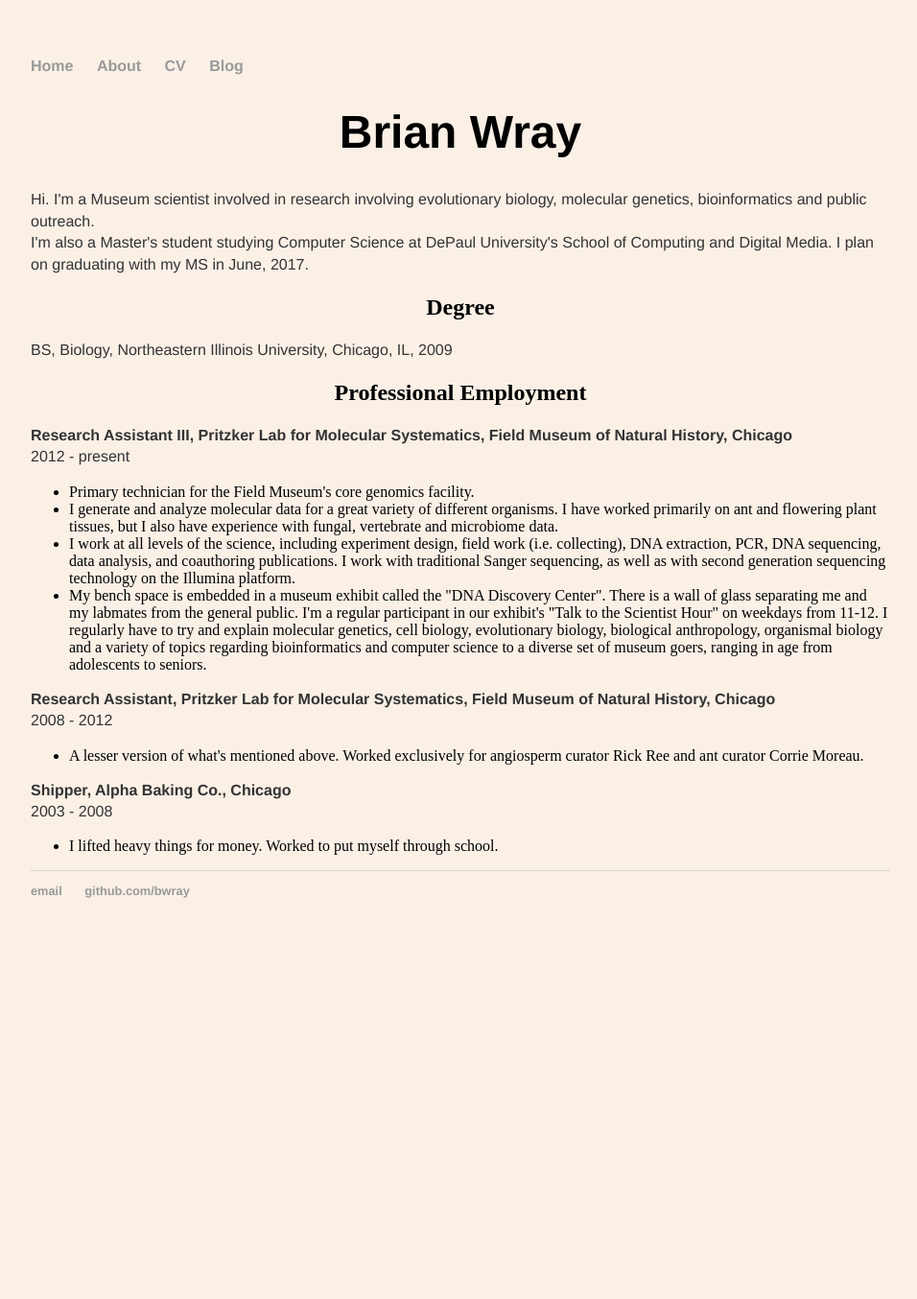
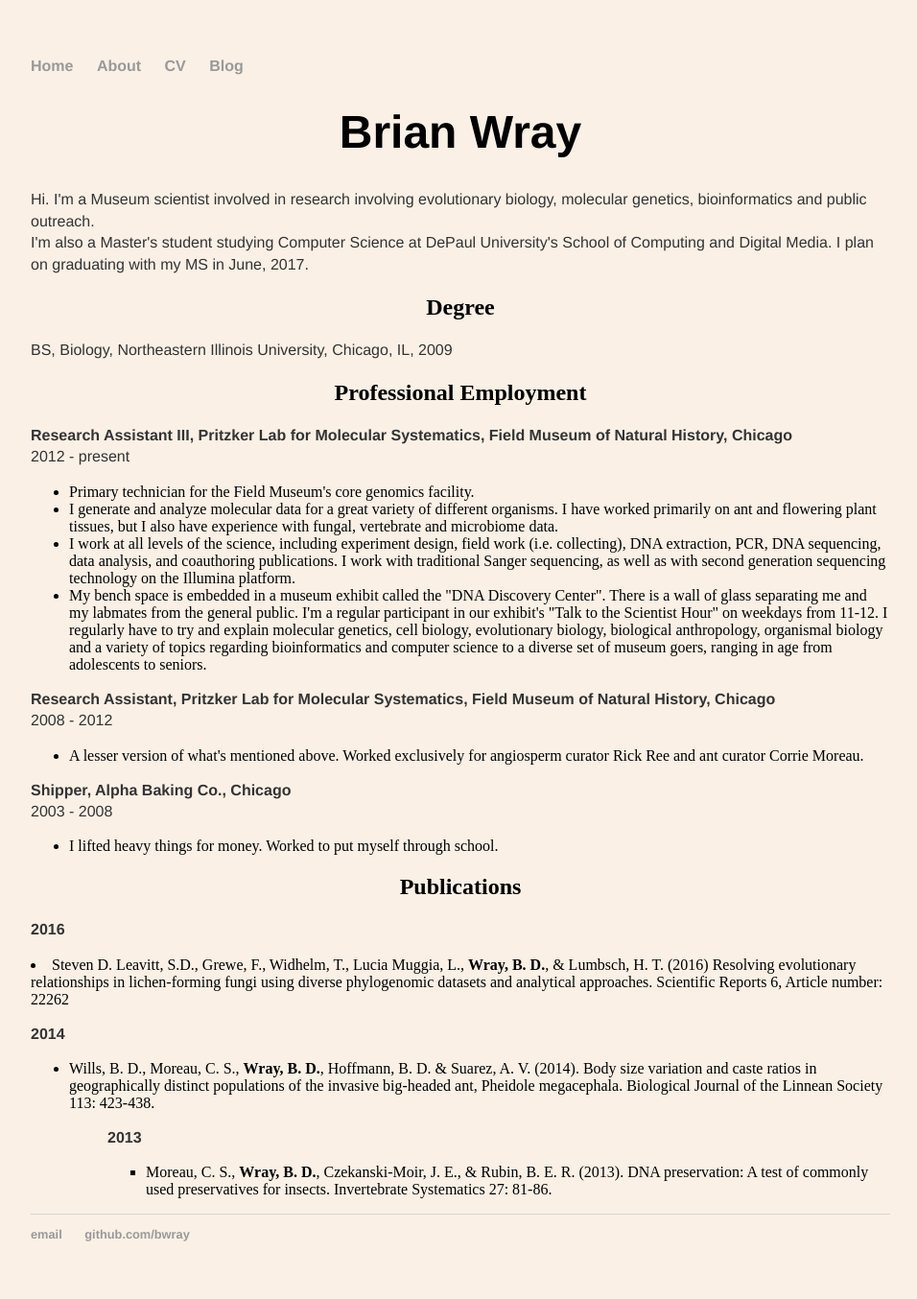
Before and after one commit to bwray/bwray.github.io, a Jekyll site: the page built from cv/index.html, in a window 1280 px wide. Shown: the whole page at 96% size, without its empty margins (160-1116 px from the left). Built offline with Jekyll 4.4.1, drawn with Linux system fonts in a browser that asks for light colours; before the commit the page ends 996 px from its top, so only the background shows below that.

Commit message:
playing with html on the cv

```diff
--- a/cv/index.html
+++ b/cv/index.html
@@ -40,3 +40,14 @@ title: Brian Wray's CV
 	<ul>
 	<li>I lifted heavy things for money. Worked to put myself through school.</li>
 	</ul>
+	<h2 style="text-align:center;">Publications</h2>
+	<p style = "font-family: helvetica; font-size: 100%"><strong>2016</strong></p>
+	<li>Steven D. Leavitt, S.D., Grewe, F., Widhelm, T., Lucia Muggia, L., <strong>Wray, B. D.</strong>,  & Lumbsch, H. T. (2016) Resolving evolutionary relationships in lichen-forming fungi using diverse phylogenomic datasets and analytical approaches. Scientific Reports 6, Article number: 22262 </li>
+	<p style = "font-family: helvetica; font-size: 100%"><strong>2014</strong></p>
+	<ul>
+	<li>Wills, B. D., Moreau, C. S., <strong>Wray, B. D.</strong>, Hoffmann, B. D. & Suarez, A. V. (2014). Body size variation and caste ratios in geographically distinct populations of the invasive big-headed ant, Pheidole megacephala. Biological Journal of the Linnean Society 113: 423-438.</li>
+	<ul>
+	<p style = "font-family: helvetica; font-size: 100%"><strong>2013</strong></p>
+	<ul>
+	<li>Moreau, C. S., <strong>Wray, B. D.</strong>, Czekanski-Moir, J. E., & Rubin, B. E. R. (2013). DNA preservation: A test of commonly used preservatives for insects. Invertebrate Systematics 27: 81-86.</li>
+	<ul>
```
